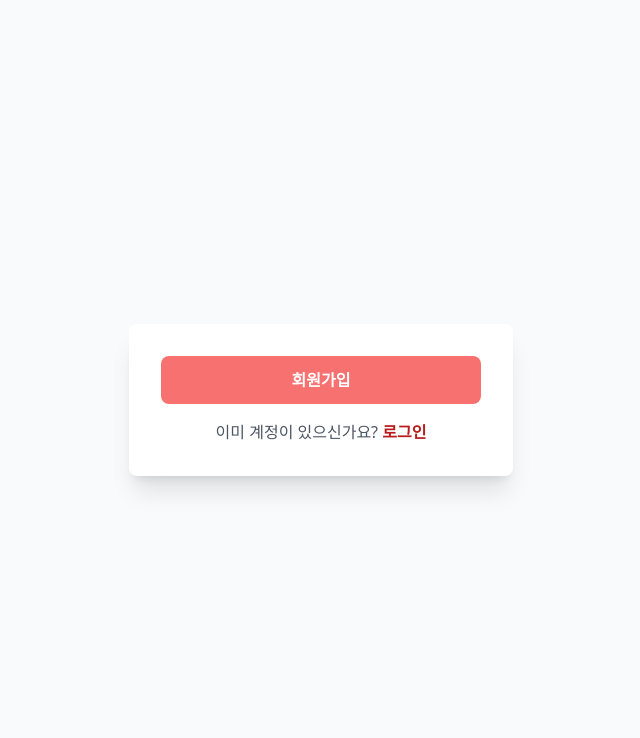
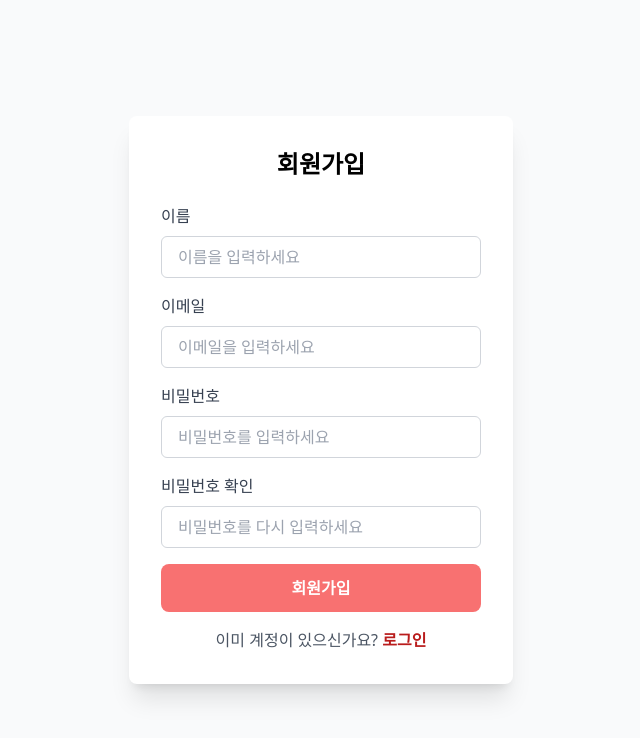
Before and after one commit to wjsehdud777/MBTI-test-assignment, a React (Vite) app: page /signup in a window 1280 px wide. Shown: the top 738 px of the page, without its empty margins (319-959 px from the left). Built offline with nearby package versions, Linux system fonts and the light colour scheme.

Commit message:
Project: 회원가입 및 로그인 페이지 기능 추가와 오류 처리 개선

```diff
--- a/src/pages/Login.jsx
+++ b/src/pages/Login.jsx
@@ -7,18 +7,26 @@ const Login = () => {
   const [errorMessage, setErrorMessage] = useState("");
   const navigate = useNavigate();
 
+  // 회원가입 상태 확인 (예: 로컬 스토리지나 상태 관리 라이브러리로 저장된 정보로 확인)
+  const isSignedUp = localStorage.getItem("isSignedUp"); // 예시로 로컬스토리지에 저장된 isSignedUp 여부로 확인
+
   const handleSubmit = async (e) => {
     e.preventDefault();
 
     if (!email || !password) {
-      setErrorMessage("이메일과 비밀번호를 입력해 주세요.");
+      setErrorMessage("이메일과 비밀번호를 입력해 주세요!");
+      return;
+    }
+
+    if (!isSignedUp) {
+      setErrorMessage("회원가입이 필요합니다!");
       return;
     }
 
     try {
-      navigate("/");
+      navigate("/"); // 로그인 후 홈으로 이동
     } catch (error) {
-      setErrorMessage("로그인 실패. 다시 시도해 주세요.");
+      setErrorMessage("로그인 실패. 다시 시도해 주세요!");
     }
   };
 
--- a/src/pages/Signup.jsx
+++ b/src/pages/Signup.jsx
@@ -1,12 +1,143 @@
-import { Link } from "react-router-dom";
+import axios from "axios";
+import { useState } from "react";
+import { Link, useNavigate } from "react-router-dom";
 
 const Signup = () => {
+  const navigate = useNavigate();
+
+  const [formData, setFormData] = useState({
+    username: "",
+    email: "",
+    password: "",
+    confirmPassword: "",
+  });
+
+  const [error, setError] = useState("");
+
+  const handleInputChange = (e) => {
+    const { name, value } = e.target;
+    setFormData((prevData) => ({
+      ...prevData,
+      [name]: value,
+    }));
+  };
+
+  const handleSubmit = async (e) => {
+    e.preventDefault();
+    const { username, email, password, confirmPassword } = formData;
+
+    if (!username || !email || !password || !confirmPassword) {
+      setError("모든 필드를 입력해주세요.");
+      return;
+    }
+
+    if (password !== confirmPassword) {
+      setError("비밀번호가 일치하지 않습니다.");
+      return;
+    }
+
+    try {
+      const response = await axios("https://www.nbcamp-react-auth.link", {
+        method: "POST",
+        headers: {
+          message: "회원가입 완료",
+          success: true,
+        },
+        body: JSON.stringify({
+          id: "유저 아이디",
+          password: "유저 비밀번호",
+          nickname: "유저 닉네임",
+        }),
+      });
+
+      const data = await response.json();
+
+      if (response.ok) {
+        navigate("/login");
+      } else {
+        setError(data.message || "회원가입에 실패했습니다.");
+      }
+    } catch (error) {
+      setError("서버와 연결할 수 없습니다. 다시 시도해주세요.");
+    }
+  };
+
   return (
     <div className="min-h-screen flex justify-center items-center bg-gray-50">
       <div className="bg-white p-8 rounded-lg shadow-xl w-full max-w-sm">
-        <button className="w-full py-3 bg-red-400 text-white font-semibold rounded-lg hover:bg-red-600 transition duration-400">
-          회원가입
-        </button>
+        <h2 className="text-2xl font-bold text-center mb-6">회원가입</h2>
+
+        {error && <div className="text-red-600 text-center mb-4">{error}</div>}
+
+        <form onSubmit={handleSubmit}>
+          <div className="mb-4">
+            <label htmlFor="username" className="block text-gray-700">
+              이름
+            </label>
+            <input
+              type="text"
+              id="username"
+              name="username"
+              value={formData.username}
+              onChange={handleInputChange}
+              className="w-full px-4 py-2 mt-2 border border-gray-300 rounded-md"
+              placeholder="이름을 입력하세요"
+            />
+          </div>
+
+          <div className="mb-4">
+            <label htmlFor="email" className="block text-gray-700">
+              이메일
+            </label>
+            <input
+              type="email"
+              id="email"
+              name="email"
+              value={formData.email}
+              onChange={handleInputChange}
+              className="w-full px-4 py-2 mt-2 border border-gray-300 rounded-md"
+              placeholder="이메일을 입력하세요"
+            />
+          </div>
+
+          <div className="mb-4">
+            <label htmlFor="password" className="block text-gray-700">
+              비밀번호
+            </label>
+            <input
+              type="password"
+              id="password"
+              name="password"
+              value={formData.password}
+              onChange={handleInputChange}
+              className="w-full px-4 py-2 mt-2 border border-gray-300 rounded-md"
+              placeholder="비밀번호를 입력하세요"
+            />
+          </div>
+
+          <div className="mb-4">
+            <label htmlFor="confirmPassword" className="block text-gray-700">
+              비밀번호 확인
+            </label>
+            <input
+              type="password"
+              id="confirmPassword"
+              name="confirmPassword"
+              value={formData.confirmPassword}
+              onChange={handleInputChange}
+              className="w-full px-4 py-2 mt-2 border border-gray-300 rounded-md"
+              placeholder="비밀번호를 다시 입력하세요"
+            />
+          </div>
+
+          <button
+            type="submit"
+            className="w-full py-3 bg-red-400 text-white font-semibold rounded-lg hover:bg-red-600 transition duration-400"
+          >
+            회원가입
+          </button>
+        </form>
+
         <div className="mt-4 text-center">
           <p className="text-gray-600">
             이미 계정이 있으신가요?{" "}
```
